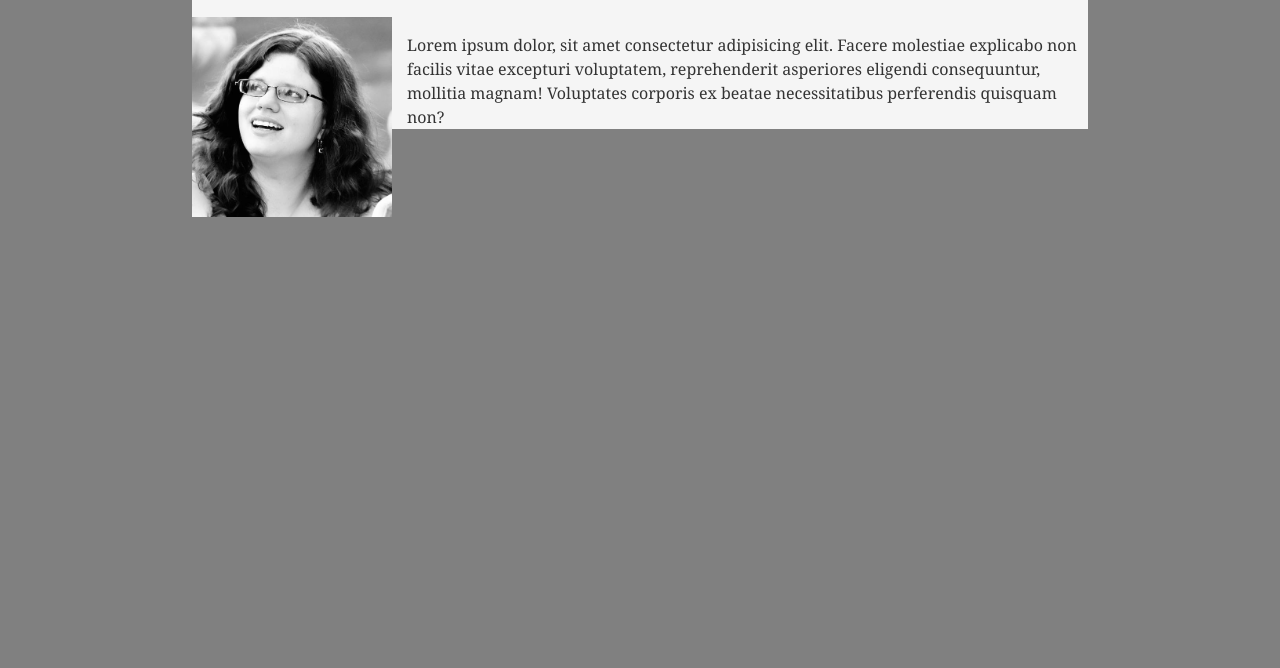
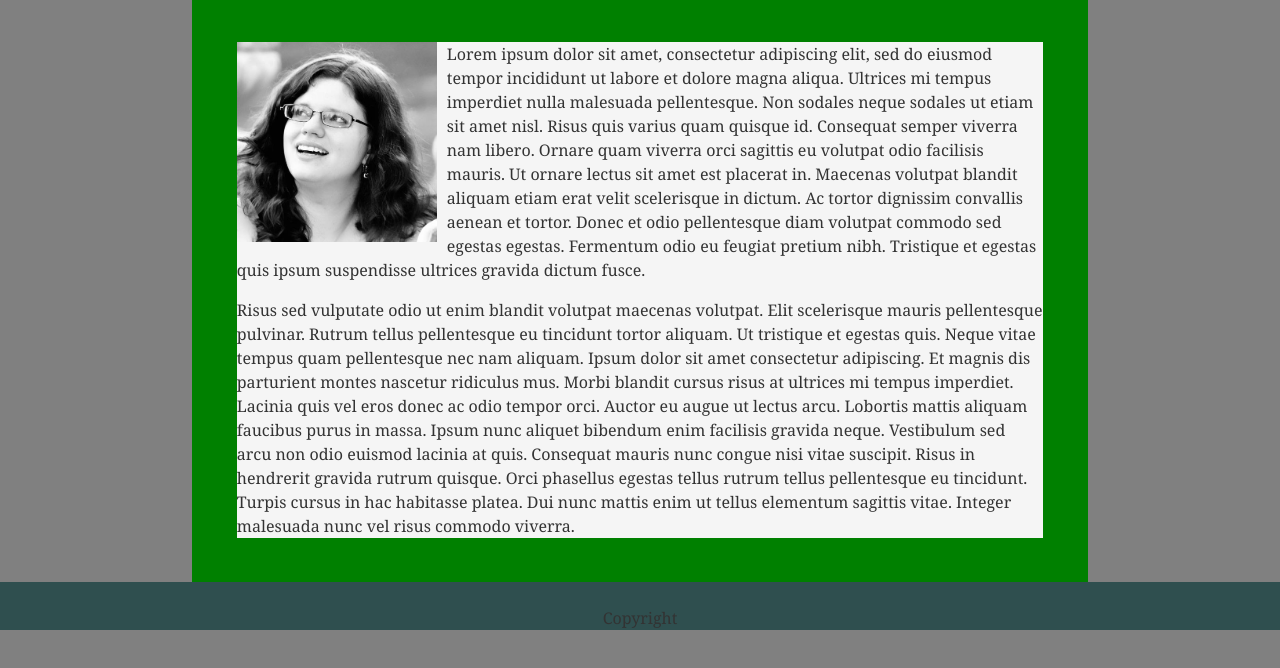
Before and after one commit to MelEKn/Basic-Portfolio, a plain HTML site: page index.html in a window 1280 px wide. Shown: the part 90-758 px from the top of the page. Drawn offline with Linux system fonts and the light colour scheme.

Commit message:
more layout tinkering

```diff
--- a/assets/css/style.css
+++ b/assets/css/style.css
@@ -17,6 +17,12 @@ header{
     background-color: white;
     /* clear: both; */
     overflow: auto;
+}
+
+footer{
+    background-color: darkslategray;
+    margin: 0;
+    text-align: center;
 }
 
 
@@ -54,9 +60,9 @@ h2{
 
 
 #about-me{
-    padding-top: 20px;
+    /* padding-top: 20px; */
     /* float: left; */
-    width: 100%;
+    margin: 5%;
     background-color: whitesmoke;
 }
 
@@ -68,8 +74,8 @@ h2{
 
 #bio-image{
     float: left;
+    margin-right: 10px;
     width: 200px;
-    margin-right: 15px;
 }
 
 a{
@@ -83,6 +89,9 @@ a{
 
     margin-left: 15%;
     margin-right: 15%;
+    background-color: green;
+    overflow: auto;
+
     /* background-color: gray; */
 
 }
--- a/index.html
+++ b/index.html
@@ -19,13 +19,17 @@
 
     <div class="container">
 
+
         <section id="about-me">
 
             <!-- Image -->
             <img src="assets/images/PictureOfMel.jpg" id="bio-image" />
             <!-- Resize if you have time -->
 
-            <p>Lorem ipsum dolor, sit amet consectetur adipisicing elit. Facere molestiae explicabo non facilis vitae excepturi voluptatem, reprehenderit asperiores eligendi consequuntur, mollitia magnam! Voluptates corporis ex beatae necessitatibus perferendis quisquam non?</p>
+            <p>Lorem ipsum dolor sit amet, consectetur adipiscing elit, sed do eiusmod tempor incididunt ut labore et dolore magna aliqua. Ultrices mi tempus imperdiet nulla malesuada pellentesque. Non sodales neque sodales ut etiam sit amet nisl. Risus quis varius quam quisque id. Consequat semper viverra nam libero. Ornare quam viverra orci sagittis eu volutpat odio facilisis mauris. Ut ornare lectus sit amet est placerat in. Maecenas volutpat blandit aliquam etiam erat velit scelerisque in dictum. Ac tortor dignissim convallis aenean et tortor. Donec et odio pellentesque diam volutpat commodo sed egestas egestas. Fermentum odio eu feugiat pretium nibh. Tristique et egestas quis ipsum suspendisse ultrices gravida dictum fusce. </p>
+
+            <p>Risus sed vulputate odio ut enim blandit volutpat maecenas volutpat. Elit scelerisque mauris pellentesque pulvinar. Rutrum tellus pellentesque eu tincidunt tortor aliquam. Ut tristique et egestas quis. Neque vitae tempus quam pellentesque nec nam aliquam. Ipsum dolor sit amet consectetur adipiscing. Et magnis dis parturient montes nascetur ridiculus mus. Morbi blandit cursus risus at ultrices mi tempus imperdiet. Lacinia quis vel eros donec ac odio tempor orci. Auctor eu augue ut lectus arcu. Lobortis mattis aliquam faucibus purus in massa. Ipsum nunc aliquet bibendum enim facilisis gravida neque. Vestibulum sed arcu non odio euismod lacinia at quis. Consequat mauris nunc congue nisi vitae suscipit. Risus in hendrerit gravida rutrum quisque. Orci phasellus egestas tellus rutrum tellus pellentesque eu tincidunt. Turpis cursus in hac habitasse platea. Dui nunc mattis enim ut tellus elementum sagittis vitae. Integer malesuada nunc vel risus commodo viverra. </p>
+
         </section>
 
         <!-- <section id="contact-info">
@@ -41,5 +45,10 @@
 
     </div>
 
+    <footer>
+
+        <br />Copyright
+    </footer>
+
 </body>
 </html>
```
